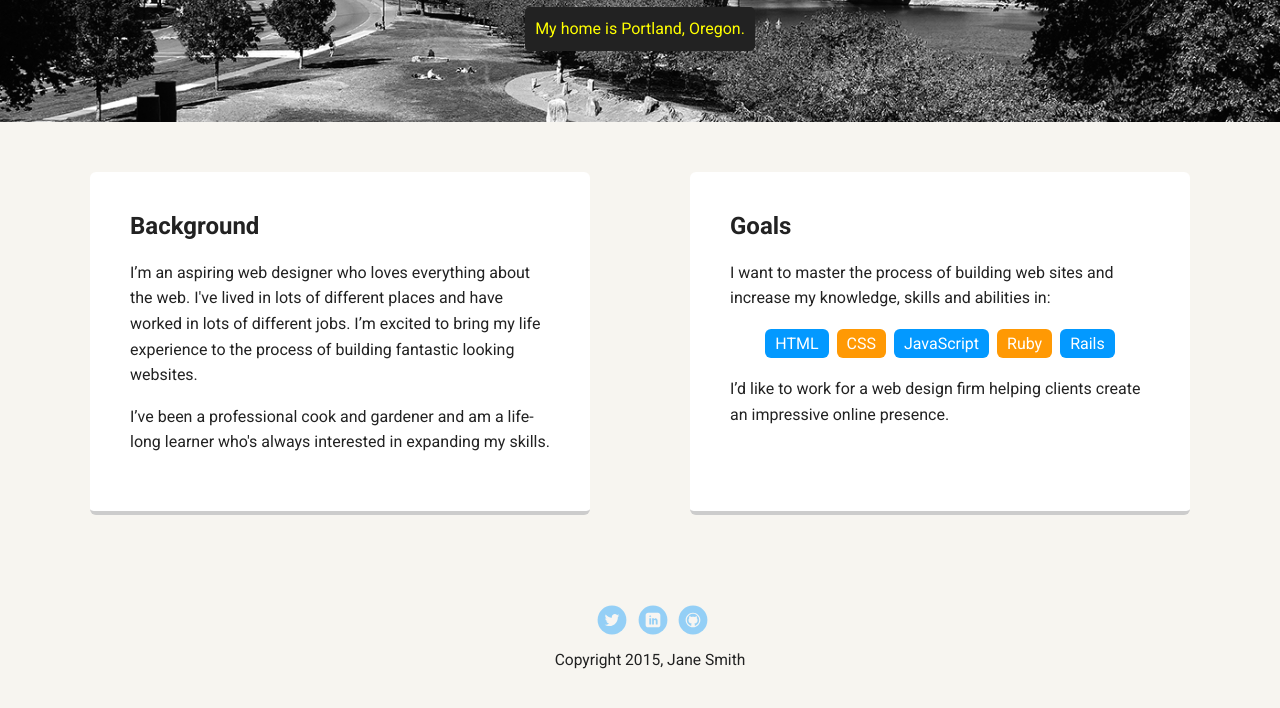
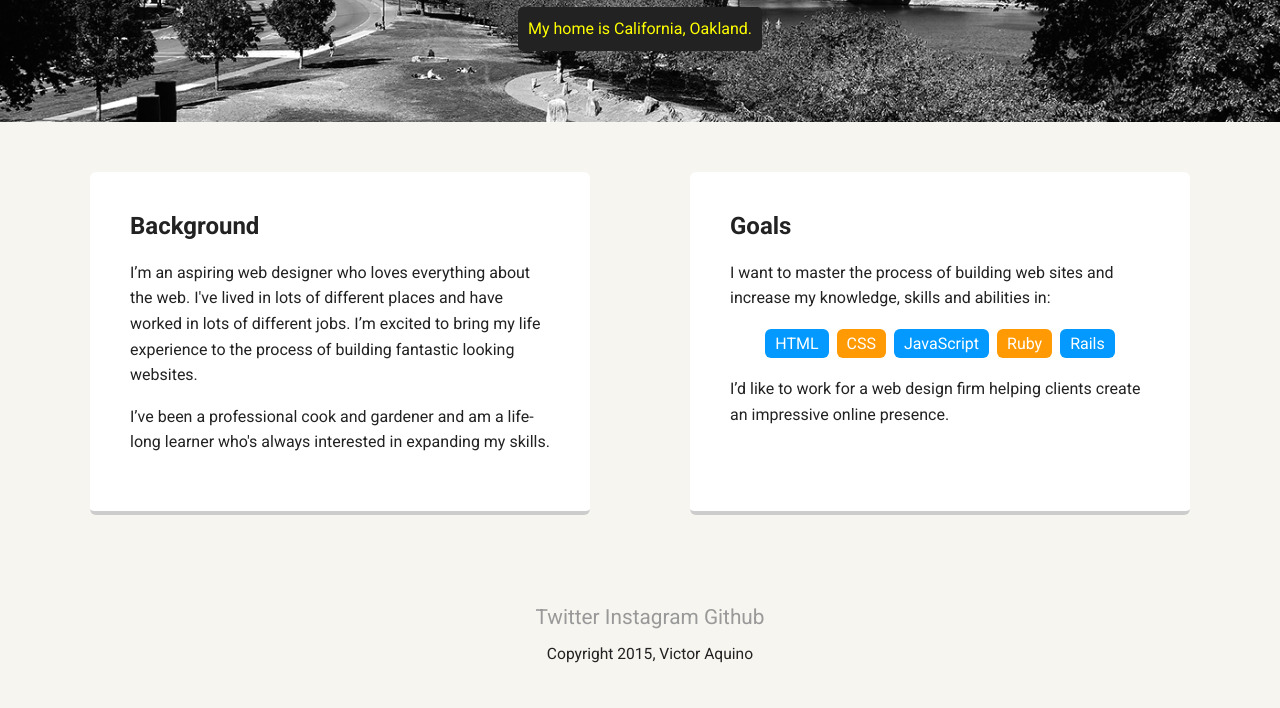
Before and after one commit to Viictoor24/td1, a plain HTML site: page index.html in a window 1280 px wide. Shown: the part 348-1056 px from the top of the page. Drawn offline with Linux system fonts and the light colour scheme; a web font is replaced by a local one.

Commit message:
Started with my project.
I changed my location tag, I added links to my twitter, github, and instagram, and  i replaced janes name to my name again.

```diff
--- a/index.html
+++ b/index.html
@@ -17,9 +17,9 @@
     </div>
 
     <header>
-      <img src="images/me.png" alt="Drawing of Jane Smith" class="profile-image">
+      <img src="images/me.png" alt="Drawing of Victor Aquino" class="profile-image">
       <h1 class="tag name">Hello, I’m Victor.</h1>
-      <p class="tag location">My home is Portland, Oregon.</p>
+      <p class="tag location">My home is California, Oakland.</p>
     </header>
 
     <main class="flex">
@@ -45,11 +45,11 @@
     </main>
     <footer>
       <ul>
-        <li><a href="#" class="social twitter">Twitter</a></li>
-        <li><a href="#" class="social linkedin">LinkedIn</a></li>
-        <li><a href="#" class="social github">Github</a></li>
+        <li><a href="#" class="https://twitter.com/Viictoor0_0">Twitter</a></li>
+        <li><a href="#" class="https://Instagram.com/Viictoor0_0">Instagram</a></li>
+        <li><a href="#" class="https://github.com/Viictoor24">Github</a></li>
       </ul>
-      <p class="copyright">Copyright 2015, Jane Smith</p>
+      <p class="copyright">Copyright 2015, Victor Aquino</p>
     </footer>
   </body>
   </html>
```
